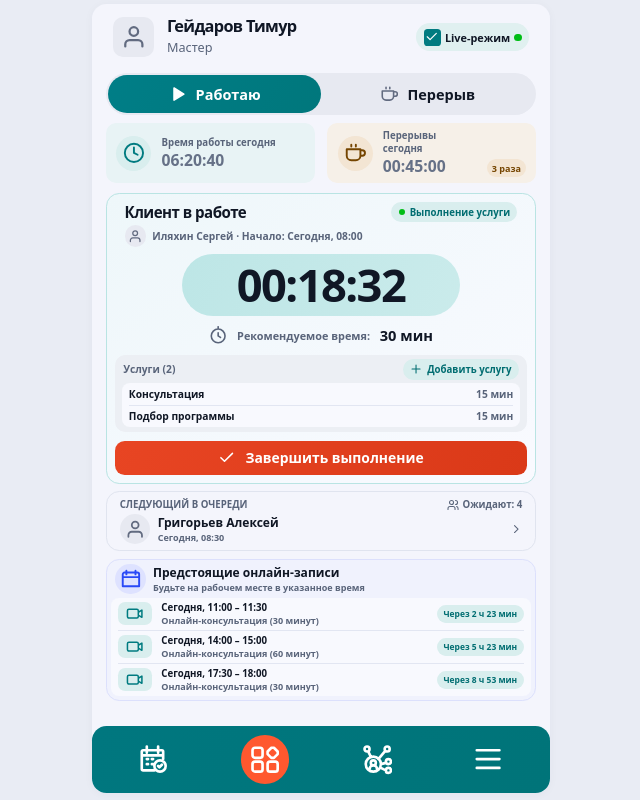
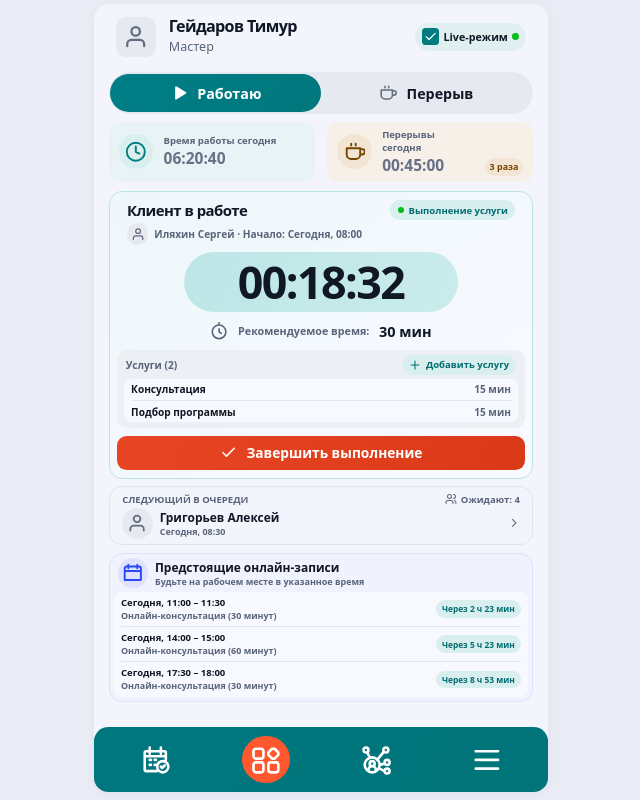
Before and after one commit to dsh16/blitz_master, a Nuxt app: page / in a window 1280 px wide. Shown: the whole page, without its empty margins (319-959 px from the left). Built offline with nearby package versions, Linux system fonts and the light colour scheme.

Commit message:
Remove video icons from appointment rows

```diff
--- a/app/components/DashboardIcon.vue
+++ b/app/components/DashboardIcon.vue
@@ -11,7 +11,6 @@ const paths: Record<string, string> = {
   people: 'M16 21v-2a4 4 0 0 0-4-4H6a4 4 0 0 0-4 4v2 M13 7a4 4 0 1 1-8 0 4 4 0 0 1 8 0Z M22 21v-2a4 4 0 0 0-3-4 M17 3a4 4 0 0 1 0 8',
   chevron: 'm9 5 7 7-7 7',
   calendar: 'M5 5h14a2 2 0 0 1 2 2v13H3V7a2 2 0 0 1 2-2Z M3 10h18 M7 3v4m10-4v4',
-  video: 'M4 6h11a2 2 0 0 1 2 2v8a2 2 0 0 1-2 2H4a2 2 0 0 1-2-2V8a2 2 0 0 1 2-2Z M17 10l5-3v10l-5-3',
   booking: 'M13 21H4a1 1 0 0 1-1-1V6a1 1 0 0 1 1-1h15a1 1 0 0 1 1 1v6 M3 9h17 M7 2v5m9-5v5 M7 12h1m3 0h1m-5 4h1m3 0h1 M22 17.5a4.5 4.5 0 1 1-9 0 4.5 4.5 0 0 1 9 0Z m-6 0 1 1 2-2',
   network: 'M15 16a6 6 0 1 1-12 0 6 6 0 0 1 12 0Z M11 15a2 2 0 1 1-4 0 2 2 0 0 1 4 0Z M6 20a3 3 0 0 1 6 0 M7 10 5 6m8 6 5-6m-3 10 4-1m-4 4 4 2 M6 4a2 2 0 1 1-4 0 2 2 0 0 1 4 0Z M22 4a2 2 0 1 1-4 0 2 2 0 0 1 4 0Z M23 14a2 2 0 1 1-4 0 2 2 0 0 1 4 0Z M23 21a2 2 0 1 1-4 0 2 2 0 0 1 4 0Z',
   grid: 'M4 3h4a2 2 0 0 1 2 2v4a2 2 0 0 1-2 2H4a2 2 0 0 1-2-2V5a2 2 0 0 1 2-2Z M17 3h2l3 3v2l-3 3h-2l-3-3V6Z M4 14h4a2 2 0 0 1 2 2v4a2 2 0 0 1-2 2H4a2 2 0 0 1-2-2v-4a2 2 0 0 1 2-2Z M16 14h4a2 2 0 0 1 2 2v4a2 2 0 0 1-2 2h-4a2 2 0 0 1-2-2v-4a2 2 0 0 1 2-2Z',
--- a/app/pages/index.vue
+++ b/app/pages/index.vue
@@ -215,7 +215,6 @@ function addService() {
         <header><span class="round"><DashboardIcon name="calendar" /></span><div><h2 id="appointments-title">Предстоящие онлайн-записи</h2><p>Будьте на рабочем месте в указанное время</p></div></header>
         <ul>
           <li v-for="appointment in appointments" :key="appointment.time">
-            <span class="video"><DashboardIcon name="video" /></span>
             <div><strong>Сегодня, {{ appointment.time }}</strong><small>Онлайн-консультация ({{ appointment.minutes }} минут)</small></div>
             <span class="pill">Через {{ appointment.in }}</span>
           </li>
@@ -255,7 +254,7 @@ svg{width:1.25em;height:1.25em;flex:none}
 .profile{gap:clamp(9px,3vw,22px);margin:0 12px 26px}
 .profile h1{font-size:clamp(16px,3.6vw,27px);line-height:1.1;letter-spacing:-.04em}
 .profile p{color:var(--muted);margin-top:4px;font-size:clamp(14px,2.9vw,21px)}
-.avatar,.round,.video,.live-check{display:grid;place-items:center;flex:none}
+.avatar,.round,.live-check{display:grid;place-items:center;flex:none}
 .avatar{width:clamp(38px,9vw,67px);aspect-ratio:1;border-radius:25%;background:#e7e9f1;color:#626b80;font-size:clamp(19px,4vw,34px)}
 .live,.pill,.count{border-radius:100px;white-space:nowrap}
 .live{margin-left:auto;background:#e0f0f0;gap:7px;padding:9px 12px;font-size:clamp(10px,2.4vw,18px);font-weight:700}
@@ -311,10 +310,9 @@ small,.appointments p,.queue-detail{display:block;color:var(--muted);font-size:c
 .appointments{background:#f0f2fd;border-color:#dce0fc;padding:7px}
 .appointments header{gap:12px;padding:0 7px 6px}
 .appointments header .round{background:#dee2ff;color:#2949f7;width:clamp(33px,7vw,50px)}
-.appointments li{gap:clamp(5px,2vw,16px);padding:5px 0}
+.appointments li{gap:clamp(5px,2vw,16px);padding:7px 0}
 .appointments li strong{font-size:clamp(10px,2.25vw,16px);display:block}
 .appointments li .pill{margin-left:auto;font-size:clamp(8px,1.9vw,14px)}
-.video{background:var(--mint);color:var(--teal);width:clamp(25px,7.5vw,55px);height:clamp(24px,5vw,38px);border-radius:12px;font-size:clamp(13px,3vw,23px)}
 .navigation{position:relative;margin-top:clamp(18px,5vw,42px)}
 .toolbar{background:linear-gradient(110deg,#00777f,#007479);color:white;border-radius:24px;justify-content:space-around;padding:10px;min-height:clamp(62px,14vw,110px)}
 .toolbar a,.toolbar button{display:grid;place-items:center;color:inherit;background:none;border:0;border-radius:50%;width:clamp(40px,11vw,80px);aspect-ratio:1;font-size:clamp(22px,5vw,40px)}
@@ -382,7 +380,6 @@ small,.appointments p,.queue-detail{display:block;color:var(--muted);font-size:c
   .appointments header { padding: 0 4px 4px; gap: 7px }
   .appointments li { gap: 6px; padding-block: 4px }
   .appointments li .pill { padding-inline: 5px }
-  .video { border-radius: 7px }
 
   .navigation { margin-top: clamp(16px, 5vw, 28px) }
   .toolbar {
@@ -397,7 +394,7 @@ small,.appointments p,.queue-detail{display:block;color:var(--muted);font-size:c
   .stat { gap: 4px }
   .stat.break { display: grid; grid-template-columns: auto minmax(0, 1fr) }
   .break .count { grid-column: 2; justify-self: start; margin: 0 }
-  .appointments li { display: grid; grid-template-columns: auto minmax(0, 1fr) auto }
+  .appointments li { display: grid; grid-template-columns: minmax(0, 1fr) auto }
   .appointments li .pill { white-space: normal; max-width: 76px; text-align: center }
 }
 </style>
```
